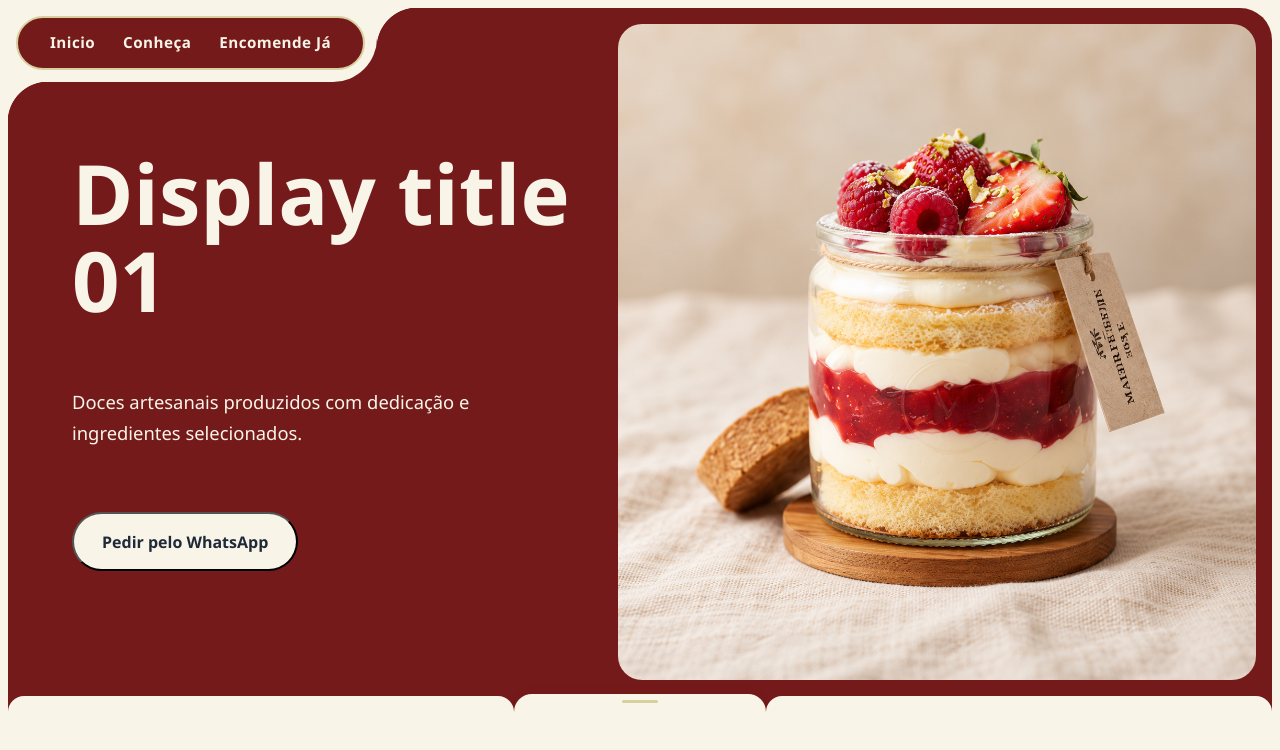
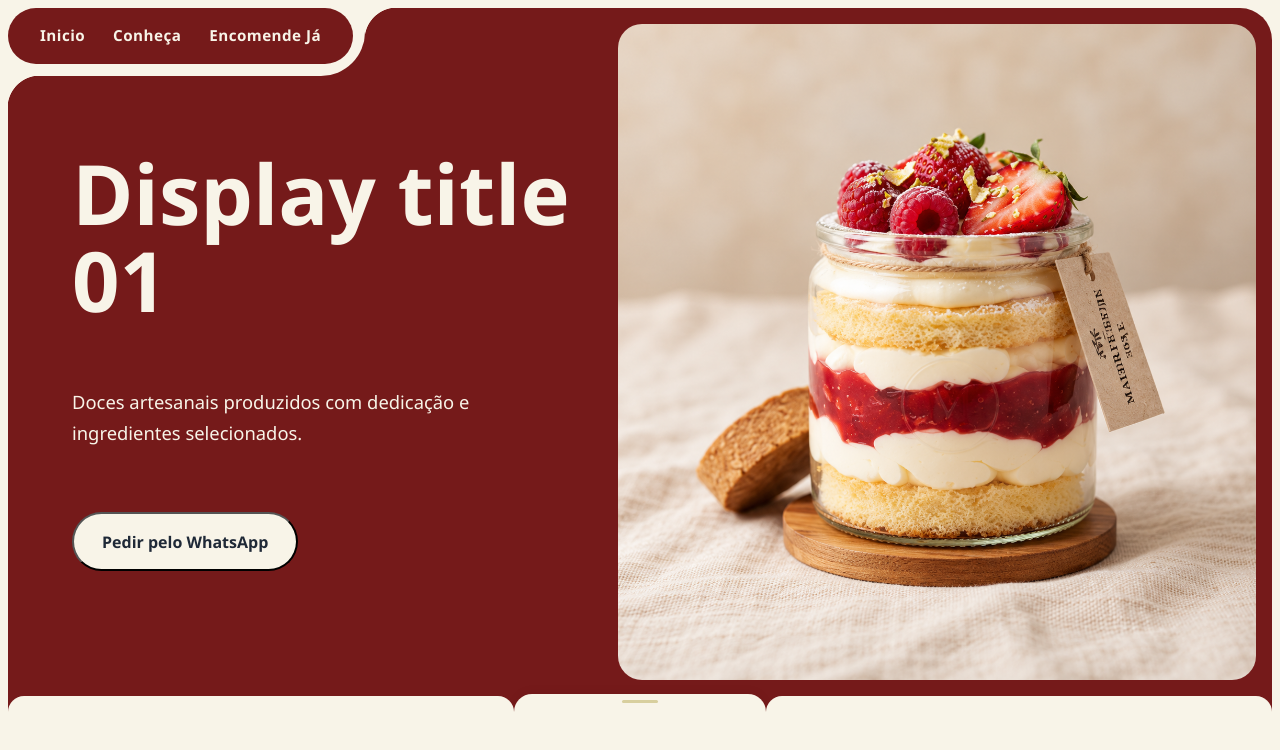
Before and after one commit to devitor-oliveira/lp-conf, a React (Vite) app: page / in a window 1280 px wide. Shown: the top 750 px of the page. Built offline with nearby package versions, Linux system fonts and the light colour scheme.

Commit message:
refactor: ajustar altura do nav e margens do cabeçalho; comentar borda do link

```diff
--- a/src/App.module.scss
+++ b/src/App.module.scss
@@ -1,9 +1,9 @@
 @use "./styles/mixins" as mixins;
 
 $hero-margin: 8px;
-$nav-height: 54px;
+$nav-height: 56px;
 $nav-radius: 32px; // $nav-height / 2
-$header-padding-tl: 16px;
+$header-padding-tl: 8px;
 $header-padding-rb: 12px;
 $header-radius: $nav-radius + $header-padding-rb; // 38px (concêntrico ao nav)
 $fillet-size: $header-padding-tl + $nav-radius - $hero-margin; // 34px (inflexão exata em y = 42px)
@@ -58,7 +58,7 @@ $fillet-size: $header-padding-tl + $nav-radius - $hero-margin; // 34px (inflexã
     padding: 0 2rem;
     border-radius: var(--radius-max);
     color: var(--color-background);
-    border: 2px solid var(--color-border);
+    // border: 2px solid var(--color-border);
     box-shadow: none;
     transition: background-color 0.6s cubic-bezier(0.22, 1, 0.36, 1);
 
```
